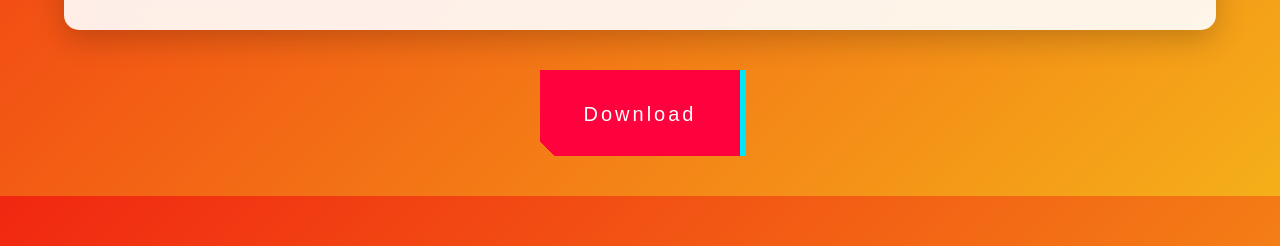
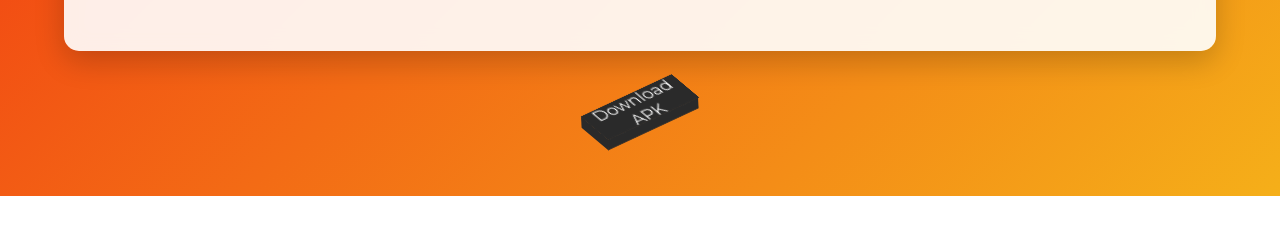
Before and after one commit to saim-x/FasTrack-Website, a plain HTML site: page index.html in a window 1280 px wide. Shown: the part 604-850 px from the top of the page. After the commit the page ends 800 px from the top, so only its background shows below. Drawn offline with Linux system fonts and the light colour scheme; a web font is replaced by a local one.

Commit message:
Button Updated

```diff
--- a/index.html
+++ b/index.html
@@ -10,21 +10,33 @@
         <link rel="stylesheet" href="https://rsms.me/inter/inter.css">
         <link rel="preconnect" href="https://fonts.googleapis.com">
         <link rel="preconnect" href="https://fonts.gstatic.com" crossorigin>
-    <link href="https://fonts.googleapis.com/css2?family=Montserrat:ital,wght@0,100..900;1,100..900&display=swap" rel="stylesheet">
+        <link
+            href="https://fonts.googleapis.com/css2?family=Montserrat:ital,wght@0,100..900;1,100..900&display=swap"
+            rel="stylesheet">
         <link rel="shortcut icon" href="media/logo.png" type="image/x-icon">
     </head>
     <body>
         <div class="container">
             <div class="left-section">
                 <h1>FasTrack</h1>
-            <p>Excited to introduce my new Flutter app "FasTrack" for spontaneous campus events! Built with Flutter Dart for a seamless cross-platform experience and powered by Supabase for a robust backend. Easily create and manage one-hour campus events with real-time updates and secure user authentication.</p>
+                <p>Excited to introduce my new Flutter app "FasTrack" for
+                    spontaneous campus events! Built with Flutter Dart for a
+                    seamless cross-platform experience and powered by Supabase
+                    for a robust backend. Easily create and manage one-hour
+                    campus events with real-time updates and secure user
+                    authentication.</p>
                 <div class="developer-info">
-                <img src="media/profile_pic_2.jpg" alt="Developer Image" class="developer-image">
+                    <img src="media/profile_pic_2.jpg" alt="Developer Image"
+                        class="developer-image">
                     <p class="developer-name">Muhammad Saim</p>
                 </div>
                 <div class="social-buttons">
-                <a href="https://github.com/saim-x" target="_blank" class="social-button"><img src="media/github.png" alt="GitHub"></a>
-                <a href="https://linkedin.com/in/contactsaim" target="_blank" class="social-button"><img src="media/linkedin.png" alt="LinkedIn"></a>
+                    <a href="https://github.com/saim-x" target="_blank"
+                        class="social-button"><img src="media/github.png"
+                            alt="GitHub"></a>
+                    <a href="https://linkedin.com/in/contactsaim"
+                        target="_blank" class="social-button"><img
+                            src="media/linkedin.png" alt="LinkedIn"></a>
                 </div>
             </div>
             <div class="right-section">
@@ -33,8 +45,15 @@
         </div>
         <div class="download-section">
             <!-- <button id="downloadButton" type="submit" onclick="changeButtonText()">Download APK (25M)</button> -->
-        <button class="button-49" role="button" type="submit" onclick="changeButtonText()">Download</button>
+            <!-- <button class="button-49" role="button" type="submit" onclick="changeButtonText()">Download</button> -->
 
+            <button class="button-60" role="button" type="submit" onclick="changeButtonText()">
+                <span></span>
+                <span></span>
+                <span></span>
+                <span></span>
+                    <span class="text" style="font-family: 'Montserrat', sans-serif;">Download APK</span>
+                </button>
         </div>
         <script src="script.js"></script>
     </body>
--- a/styles.css
+++ b/styles.css
@@ -219,7 +219,7 @@ h6 {
     }
 }
 
-.button-49,
+/* .button-49,
 .button-49:after {
     width: 150px;
     height: 76px;
@@ -328,4 +328,113 @@ h6 {
         height: 86px;
         line-height: 88px;
     }
+} */
+
+
+
+.button-60 {
+    transform: rotate(-25deg) skew(25deg);
+    transform-style: preserve-3d;
+    position: relative;
+    list-style: none;
+    width: 100px;
+    height: 32px;
+    border: none;
+    background: transparent;
+    font-family: inherit;
+    cursor: pointer;
+    margin-bottom: 12px;
 }
+
+.button-60:before {
+    content: '';
+    position: absolute;
+    bottom: -10px;
+    left: -5px;
+    width: 100%;
+    height: 10px;
+    background: #2a2a2a;
+    transform: skewX(-41deg);
+}
+
+.button-60:after {
+    content: '';
+    position: absolute;
+    top: 5px;
+    left: -9px;
+    width: 9px;
+    height: 100%;
+    background: #2a2a2a;
+    transform: skewY(-49deg);
+}
+
+.button-60 span {
+    position: absolute;
+    top: 0;
+    left: 0;
+    width: 100%;
+    height: 100%;
+    background: #2a2a2a;
+    color: #fff;
+    font-size: 16px;
+    display: flex;
+    align-items: center;
+    justify-content: center;
+    transition: 1.1s ease-out;
+}
+
+.button-60:hover span {
+    z-index: 1000;
+    transition: .3s;
+    color: #fff;
+}
+
+.button-60:hover span:nth-child(5) {
+    transform: translate(40px, -40px);
+    opacity: 1;
+}
+
+.button-60:hover span:nth-child(4) {
+    transform: translate(30px, -30px);
+    opacity: .8;
+}
+
+.button-60:hover span:nth-child(3) {
+    transform: translate(20px, -20px);
+    opacity: .6;
+}
+
+.button-60:hover span:nth-child(2) {
+    transform: translate(10px, -10px);
+    opacity: .4;
+}
+
+.button-60:hover span:nth-child(1) {
+    transform: translate(0px, 0px);
+    opacity: .2;
+}
+
+.button-60:active span:nth-child(5) {
+    transform: translate(20px, -20px);
+    opacity: 1;
+}
+
+.button-60:active span:nth-child(4) {
+    transform: translate(15px, -15px);
+}
+
+.button-60:active span:nth-child(3) {
+    transform: translate(10px, -10px);
+}
+
+.button-60:active span:nth-child(2) {
+    transform: translate(5px, -5px);
+}
+
+.button-60:active span:nth-child(1) {
+    transform: translate(0px, 0px);
+}
+
+.button-60:nth-child(1):hover span {
+    background: #e84118;
+}
```
Lines whose indentation alone changed are shown as unchanged.
